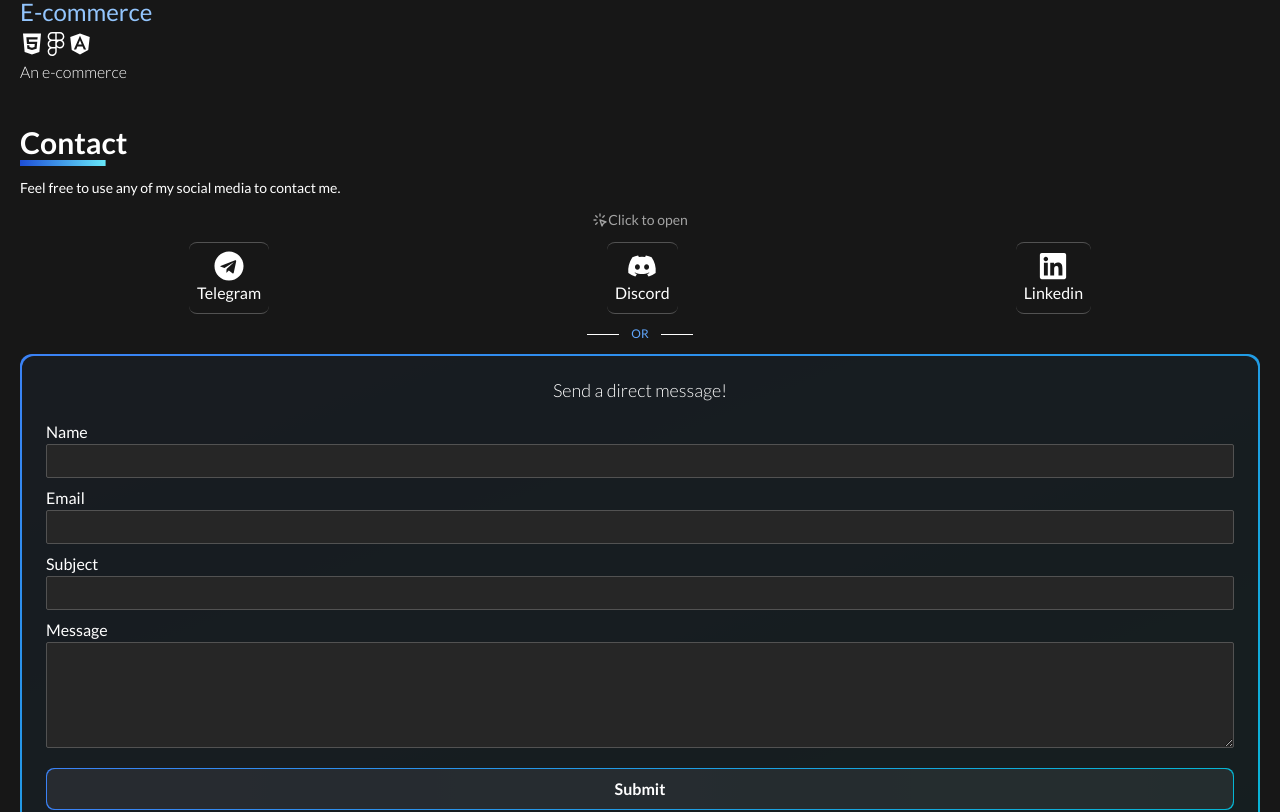
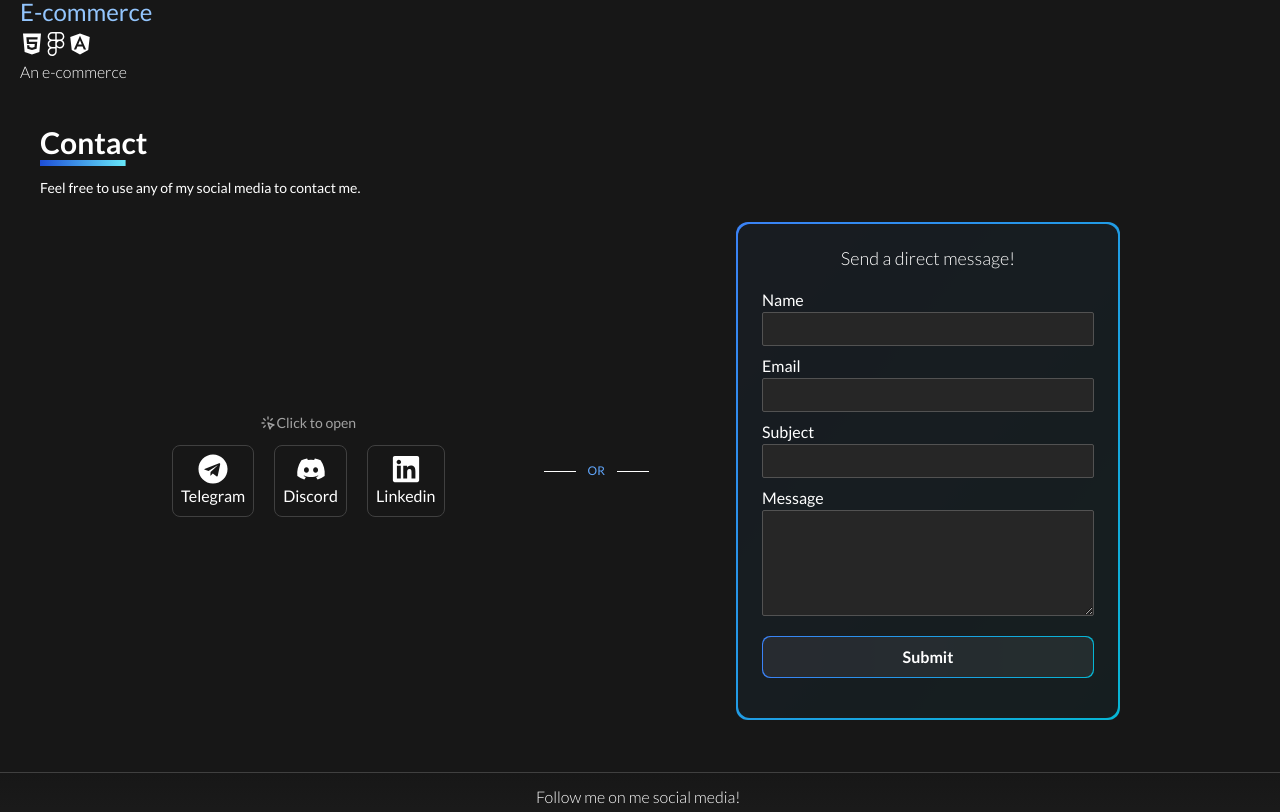
Before and after one commit to itamarprado/My-Portfolio, a React (Vite) app: page / in a window 1280 px wide. Shown: the part 2140-2952 px from the top of the page. Built offline with nearby package versions, Linux system fonts and the light colour scheme.

Commit message:
refac: used tailwindcss styled components to reduce code verbosity and added some  classes to work on resposivity

```diff
--- a/src/components/Contact/Contact.jsx
+++ b/src/components/Contact/Contact.jsx
@@ -1,30 +1,55 @@
-import { FaTelegram, FaDiscord, FaLinkedin} from "react-icons/fa";
+import { FaTelegram, FaDiscord, FaLinkedin } from "react-icons/fa";
 import { TbClick } from "react-icons/tb";
 import ContactForm from "../ContactForm/ContactForm";
+import tw from "tailwind-styled-components";
+
+const SocialMedia = tw.div`
+    flex
+    flex-col
+    items-center
+    cursor-pointer
+    p-2
+    rounded-lg
+    border-[1px]
+    border-neutral-700
+    hover:border-blue-400
+    hover:text-blue-400
+    duration-300
+    w-max
+`;
 
 const Contact = () => {
   return (
-    <div className="px-5 pb-10">
-            <h1 className="w-max text-3xl font-bold bg-gradient-to-r from-blue-700 via-blue-500-500 to-cyan-300 bg-[length:80%_6px] bg-left-bottom bg-no-repeat pb-[6px]">Contact</h1>
-            <p className="text-sm py-3">Feel free to use any of my social media to contact me.</p>
-            <div className="flex flex-col w-full">
+    <div id="Contact" className="flex w-full justify-center px-5 pb-10">
+      <div className="w-full max-w-[1200px]">
+        <div className="flex flex-col">
+          <h1 className="w-max text-3xl font-bold bg-gradient-to-r from-blue-700 via-blue-500-500 to-cyan-300 bg-[length:80%_6px] bg-left-bottom bg-no-repeat pb-[6px]">
+            Contact
+          </h1>
+          <p className="text-sm py-3">
+            Feel free to use any of my social media to contact me.
+          </p>
+          <div className="flex flex-col w-full lg:flex-row lg:gap-2 lg:justify-between lg:max-w-[80%] self-center">
+            {/* Social Media */}
+            <div className="flex flex-col justify-center">
               <div className="flex items-center justify-center text-neutral-400">
                 <TbClick />
                 <p className="text-sm">Click to open</p>
               </div>
-                {/* Social Media */}
-                <div className="flex justify-around py-3">
-                    <div className="flex flex-col items-center cursor-pointer p-2 rounded-lg border-b-[1px] border-t-[1px] border-neutral-600 hover:border-blue-400 hover:text-blue-400 duration-300">
+
+              <div className="flex justify-center px-3 py-3 gap-5 lg:items-center">
+                <SocialMedia>
                   <FaTelegram size={30} />
                   <p>Telegram</p>
-                    </div>
-                    <div className="flex flex-col items-center cursor-pointer p-2 rounded-lg border-b-[1px] border-t-[1px] border-neutral-600 hover:border-blue-400 hover:text-blue-400 duration-300">
+                </SocialMedia>
+                <SocialMedia>
                   <FaDiscord size={30} />
                   <p>Discord</p>
-                    </div>
-                    <div className="flex flex-col items-center cursor-pointer p-2 rounded-lg border-b-[1px] border-t-[1px] border-neutral-600 hover:border-blue-400 hover:text-blue-400 duration-300">
+                </SocialMedia>
+                <SocialMedia>
                   <FaLinkedin size={30} />
                   <p>Linkedin</p>
+                </SocialMedia>
               </div>
             </div>
             <div className="flex items-center justify-center text-blue-400 gap-3">
@@ -32,10 +57,14 @@ const Contact = () => {
               <p className="text-xs">OR</p>
               <div className="w-8 h-[1px] bg-white"></div>
             </div>
+            {/* Form */}
+            <div className="w-full max-w-[600px] self-center lg:w-2/5">
               <ContactForm />
             </div>
-
           </div>
-  )
-}
-export default Contact
+        </div>
+      </div>
+    </div>
+  );
+};
+export default Contact;
```
Lines whose indentation alone changed are shown as unchanged.
